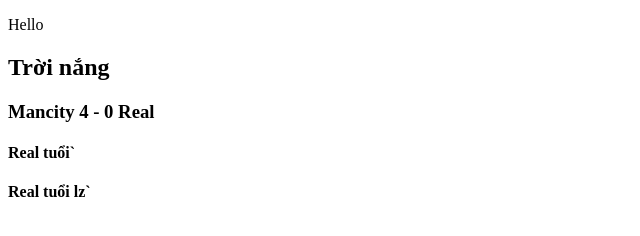
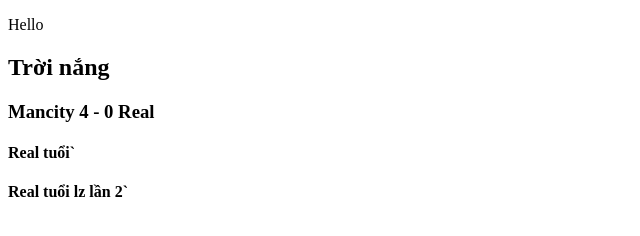
Before and after one commit to graytrann/bc52_portfolio, a plain HTML site: page index.html in a window 1280 px wide. Shown: the full height of the page, 0-640 px from the left. Drawn offline with Linux system fonts and the light colour scheme.

Commit message:
test de su dung git pull

```diff
--- a/index.html
+++ b/index.html
@@ -11,6 +11,6 @@
     <h2>Trời nắng</h2>
     <h3>Mancity 4 - 0 Real</h3>
     <h4>Real tuổi`</h4>
-    <h4>Real tuổi lz`</h4>
+    <h4>Real tuổi lz lần 2`</h4>
 </body>
 </html>
```
